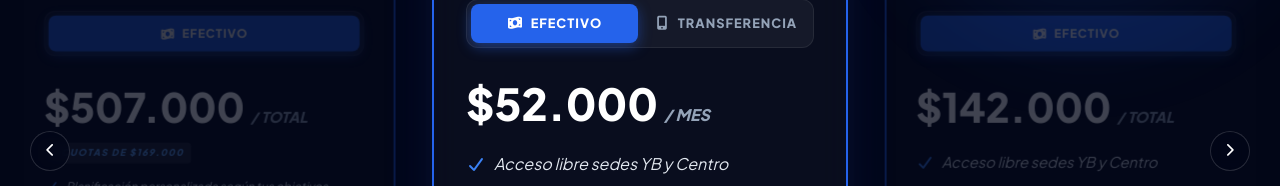
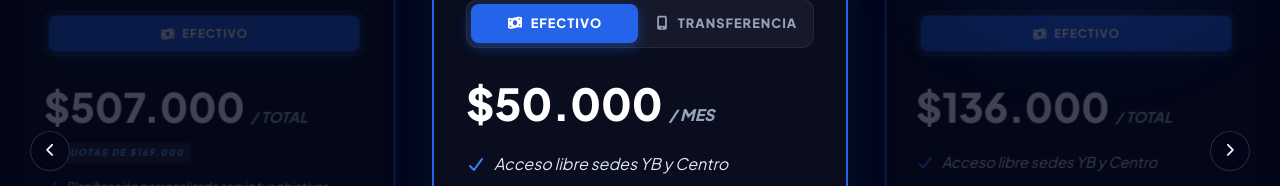
Before and after one commit to LautaroLeall/Levels-GYM, a React (Vite) app: page / in a window 1280 px wide. Shown: the part 3038-3224 px from the top of the page. Built offline with nearby package versions, Linux system fonts and the light colour scheme.

Commit message:
Revert "Actualizar precios de planes alto rendimiento"
This reverts commit 53f808e268f7fa5cfec7125c03091c1b4f988e57.

```diff
--- a/src/components/Inscripcion.jsx
+++ b/src/components/Inscripcion.jsx
@@ -116,13 +116,13 @@ export default function Inscripcion() {
                 required
               >
                 <option value="Plan Mensual">
-                  Plan Mensual ($52.000 efectivo / $54.000 transferencia)
+                  Plan Mensual ($46.000 efectivo / $48.000 transferencia)
                 </option>
                 <option value="Plan Trimestral">
-                  Plan Trimestral ($142.000 efectivo)
+                  Plan Trimestral ($125.000 efectivo)
                 </option>
                 <option value="Plan 6 Meses">
-                  Plan 6 Meses ($276.000 efectivo - 3 cuotas de $92.000)
+                  Plan 6 Meses ($252.000 efectivo)
                 </option>
                 <option value="Plan Anual">
                   Plan Anual ($480.000 efectivo / $510.000 transferencia)
--- a/src/components/Planes.jsx
+++ b/src/components/Planes.jsx
@@ -5,10 +5,10 @@ const planes = [
   {
     nombre: 'Mensual',
     subtitulo: 'Ideal para empezar tu camino.',
-        precios: [
-      { monto: '$52.000', metodo: 'Efectivo', sizeClass: 'size-2xl' },
-      { monto: '$54.000', metodo: 'Transferencia', small: true },
-        ],
+    precios: [
+      { monto: '$50.000', metodo: 'Efectivo', sizeClass: 'size-2xl' },
+      { monto: '$52.000', metodo: 'Transferencia' },
+    ],
     cuotas: null,
     beneficios: [
       'Acceso libre sedes YB y Centro',
@@ -21,9 +21,9 @@ const planes = [
   {
     nombre: 'Trimestral',
     subtitulo: 'Compromiso real con tus resultados.',
-        precios: [
-      { monto: '$142.000', metodo: 'Efectivo', sizeClass: 'size-2xl' },
-        ],
+    precios: [
+      { monto: '$136.000', metodo: 'Efectivo', sizeClass: 'size-2xl' },
+    ],
     cuotas: null,
     beneficios: [
       'Acceso libre sedes YB y Centro',
@@ -37,9 +37,9 @@ const planes = [
     nombre: 'Semestral',
     subtitulo: 'Transformación total garantizada.',
     precios: [
-      { monto: '$276.000', metodo: 'Efectivo', sizeClass: 'size-2xl' },
+      { monto: '$264.000', metodo: 'Efectivo', sizeClass: 'size-2xl' },
     ],
-    cuotas: '3 Cuotas de $92.000',
+    cuotas: '3 Cuotas de $88.000',
     beneficios: [
       'Planificación personalizada según tus objetivos',
       'Evaluación tecnológica de fuerza y potencia',
```
